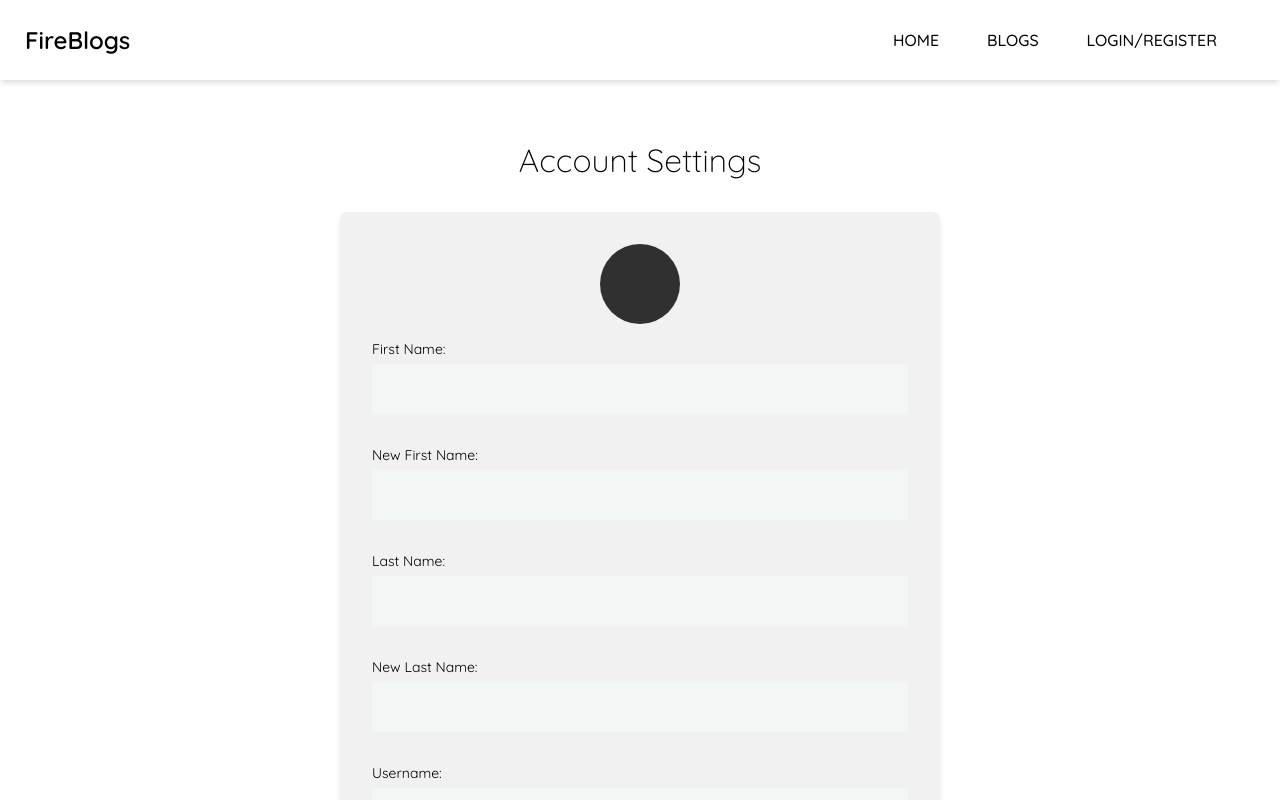
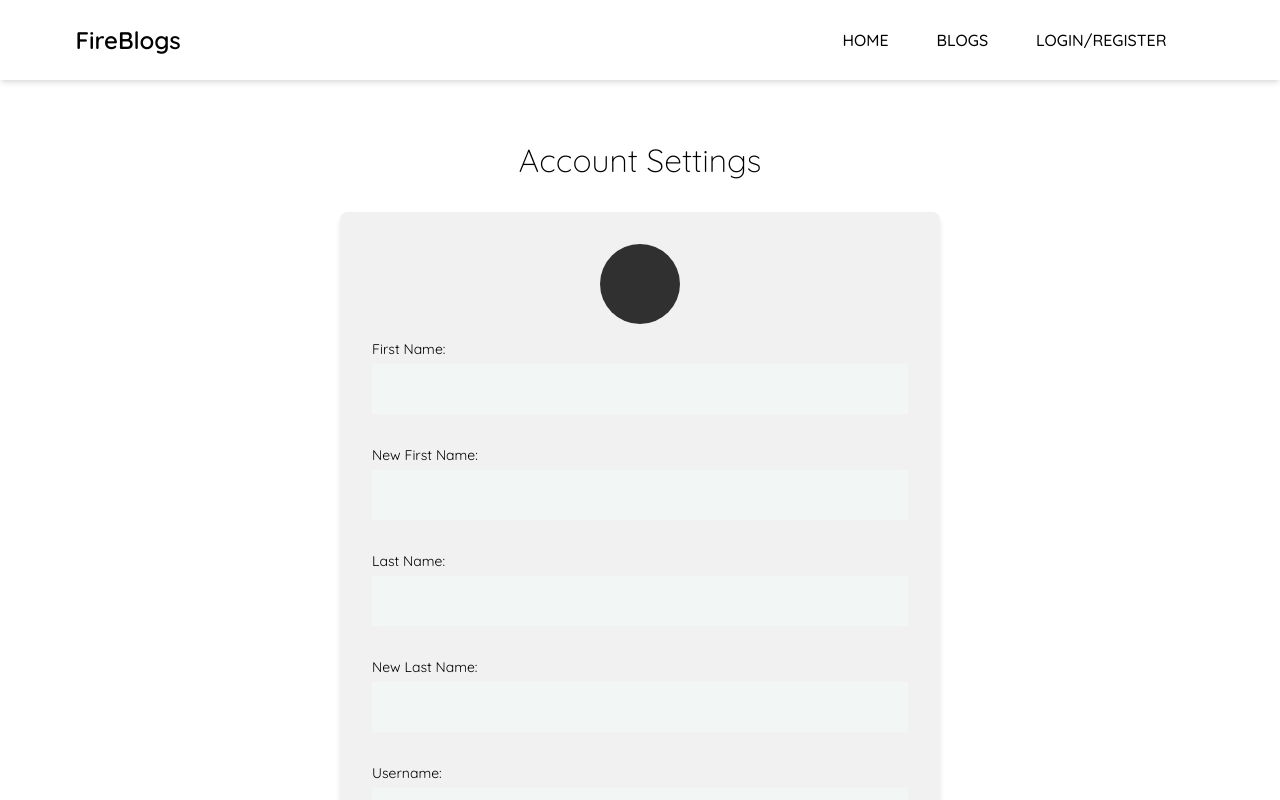
Before and after one commit to WodenWang820118/vuejs-fireblog, a Vue app: page /profile in a window 1280 px wide. Shown: the top 800 px of the page. Built offline with nearby package versions, Linux system fonts and the light colour scheme; no server answers; the database is empty; the HTML template or start-up script is replaced by a standard one; what @kangc/v-md-editor, vuex-router-sync would draw is missing.

Commit message:
adjust responsiveness and bug fix

```diff
--- a/package.json
+++ b/package.json
@@ -16,6 +16,7 @@
     "ansi-regex": "^5.0.0",
     "core-js": "^3.6.5",
     "dompurify": "^2.3.0",
+    "dotenv-webpack": "^7.0.3",
     "firebase": "^8.8.0",
     "firebase-admin": "^9.11.0",
     "firebase-functions": "^3.15.4",
--- a/src/App.vue
+++ b/src/App.vue
@@ -29,7 +29,7 @@ export default {
 
     // composition api, use ref
     const user_login = ref(null);
-    const admin = ref(false);
+    const admin = ref(null);
 
     // dispatched, or committed method from store
 
@@ -57,9 +57,10 @@ export default {
         if (user) {
           // User is signed in, see docs for a list of available properties
           // https://firebase.google.com/docs/reference/js/firebase.User
-          var email = user.email
+          let email = user.email
           // console.log(`The user email: ${email}`)
-          email == process.env.ADMIN_EMAIL ? admin.value = true : admin.value = false
+          // console.log(`The admin email: ${process.env.VUE_APP_ADMINEMAIL}`)
+          email === process.env.VUE_APP_ADMINEMAIL ? admin.value = true : admin.value = false
           console.log("The user signed in!");
           user = mountUser(user);
           getCurrentUser();
@@ -91,6 +92,10 @@ export default {
     user_login(val) {
       console.log(`The user_login value is changed to ${val}`);
       this.user_login = val;
+    },
+    admin(val) {
+      console.log(`The admin value is changed to ${val}`);
+      this.admin = val;
     },
   },
 };
--- a/src/components/BlogPost.vue
+++ b/src/components/BlogPost.vue
@@ -63,8 +63,9 @@ export default {
 .blog-wrapper {
   display: flex;
   flex-direction: column;
-  box-shadow: 0 4px 6px -1px rgba(0, 0, 0, 0.1),
-    0 2px 4px -1px rgba(0, 0, 0, 0.06);
+  padding: 10px 5% 1px 5%;
+  // box-shadow: 0 4px 6px -1px rgba(0, 0, 0, 0.1),
+  //   0 2px 4px -1px rgba(0, 0, 0, 0.06);
   @media (min-width: 700px) {
     min-height: 650px;
     max-height: 650px;
@@ -74,7 +75,7 @@ export default {
     display: flex;
     flex-direction: column;
     justify-content: center;
-    align-items: center;
+    align-items: left;
     flex: 4;
     order: 2;
     @media (min-width: 700px) {
@@ -146,6 +147,7 @@ export default {
       display: block;
       width: 100%;
       height: 100%;
+      border-radius: 5px;
       object-fit: cover;
     }
   }
--- a/src/components/Navigation.vue
+++ b/src/components/Navigation.vue
@@ -87,7 +87,7 @@ export default {
     const store = useStore();
 
     // the variables for adjusting the responsiiveness
-    const profileMenu =  ref(null);
+    const profileMenu =  ref(false);
     const mobile = ref(null); // true ? 'show icon' : '' -> can toggle mobileNav
     const mobileNav = ref(null);
     const windowWidth = ref(window.innerWidth);
@@ -120,7 +120,7 @@ export default {
      */
     function toggleProfileMenu(e) {
       if (e.target === profile.value) {
-        profileMenu.value = profileMenu;
+        profileMenu.value = !profileMenu.value;
       }
     }
 
@@ -168,7 +168,7 @@ export default {
 <style lang="scss" scoped>
 header {
   background-color: #fff;
-  padding: 0 25px;
+  padding: 0 1% 0 1%;
   box-shadow: 0 4px 6px -1px rgba(0, 0, 0, 0.1),
     0 2px 4px -1px rgba(0, 0, 0, 0.06);
   z-index: 99;
@@ -182,7 +182,7 @@ header {
   }
   nav {
     display: flex;
-    padding: 25px 0;
+    padding: 25px 5%;
     .branding {
       display: flex;
       align-items: center;
--- a/vue.config.js
+++ b/vue.config.js
@@ -1,3 +1,5 @@
+const Dotenv = require('dotenv-webpack');
+
 module.exports = {
   pluginOptions: {
     svg: {
@@ -7,4 +9,9 @@ module.exports = {
       external: {}, // Pass options to file-loader
     },
   },
+  configureWebpack: {
+    plugins: [
+      new Dotenv(),
+    ],
+  },
 };
```
Also changed, not shown: 2 other files (tests, documents, lock files or other folders).
